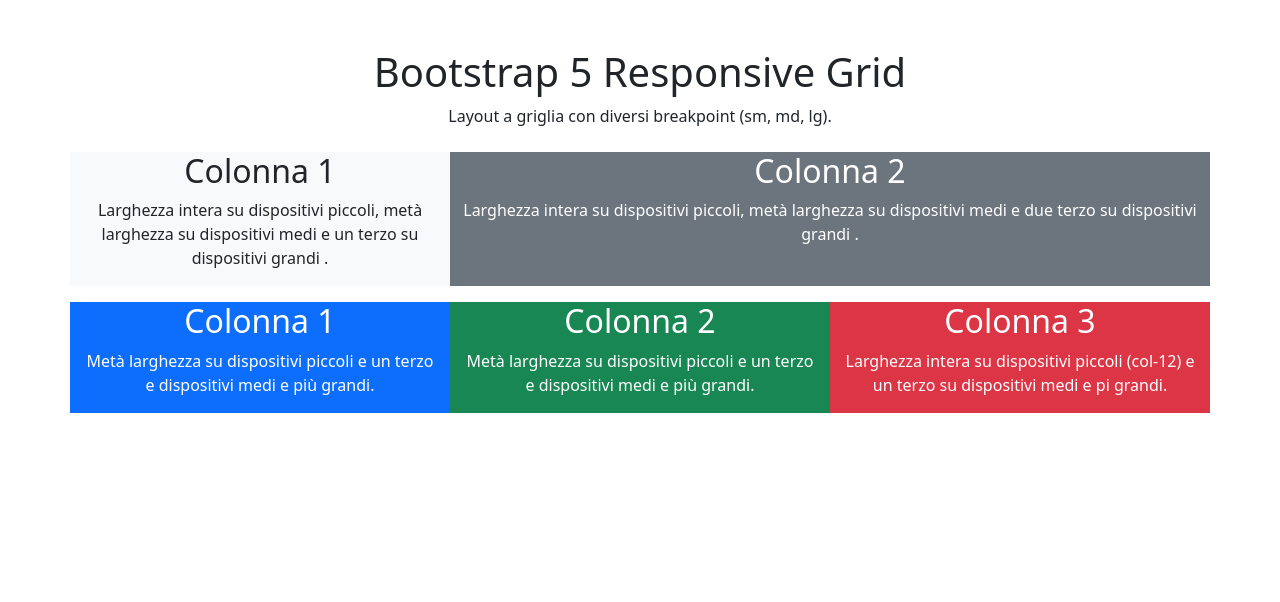
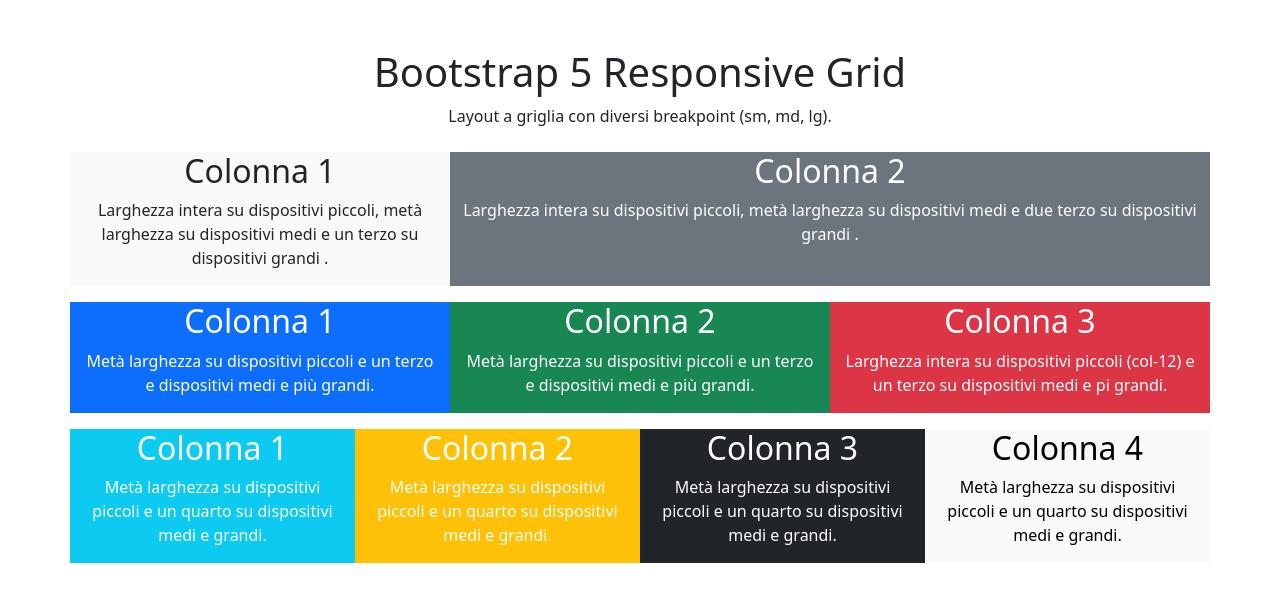
Before and after one commit to mirkobechini/htmlcss-bootstrap-layout, a plain HTML site: page index.html in a window 1280 px wide. Drawn offline with nearby package versions, Linux system fonts and the light colour scheme.

Commit message:
add row 3

```diff
--- a/index.html
+++ b/index.html
@@ -53,12 +53,27 @@
             </div>
         </div>
         <!-- /.row 2 -->
-        <div class="row py-2">
-            <div class="col"></div>
-            <div class="col"></div>
-            <div class="col"></div>
-            <div class="col"></div>
-            <div class="col"></div>
+        <div class="row py-2 text-white">
+            <div class="col-6 col-md-3 bg-info">
+                <h2>Colonna 1</h2>
+                <p>Metà larghezza su dispositivi piccoli e un quarto su dispositivi medi e grandi.
+                </p>
+            </div>
+            <div class="col-6 col-md-3 bg-warning">
+                <h2>Colonna 2</h2>
+                <p>Metà larghezza su dispositivi piccoli e un quarto su dispositivi medi e grandi.
+                </p>
+            </div>
+            <div class="col-6 col-md-3 bg-dark">
+                <h2>Colonna 3</h2>
+                <p>Metà larghezza su dispositivi piccoli e un quarto su dispositivi medi e grandi.
+                </p>
+            </div>
+            <div class="col-6 col-md-3 bg-light text-black">
+                <h2>Colonna 4</h2>
+                <p>Metà larghezza su dispositivi piccoli e un quarto su dispositivi medi e grandi.
+                </p>
+            </div>
         </div>
         <!-- /.row 3 -->
     </div>
```
